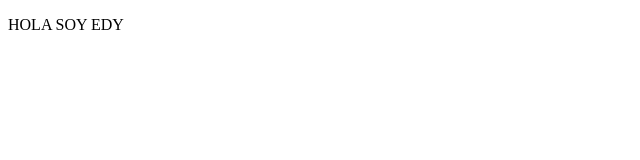
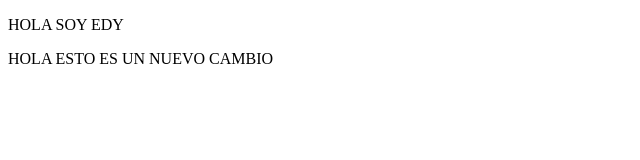
Before and after one commit to heysoyedy/PracticaconGit, a plain HTML site: page index.html in a window 1280 px wide. Shown: the whole page, without its empty margins (0-640 px from the left). Drawn offline with Linux system fonts and the light colour scheme.

Commit message:
Esto es un nuevo cambio

```diff
--- a/index.html
+++ b/index.html
@@ -8,6 +8,7 @@
 <body>
     <div>
         <p>HOLA SOY EDY</p>
+        <p>HOLA ESTO ES UN NUEVO CAMBIO</p>
     </div>
 
 </body>
```
